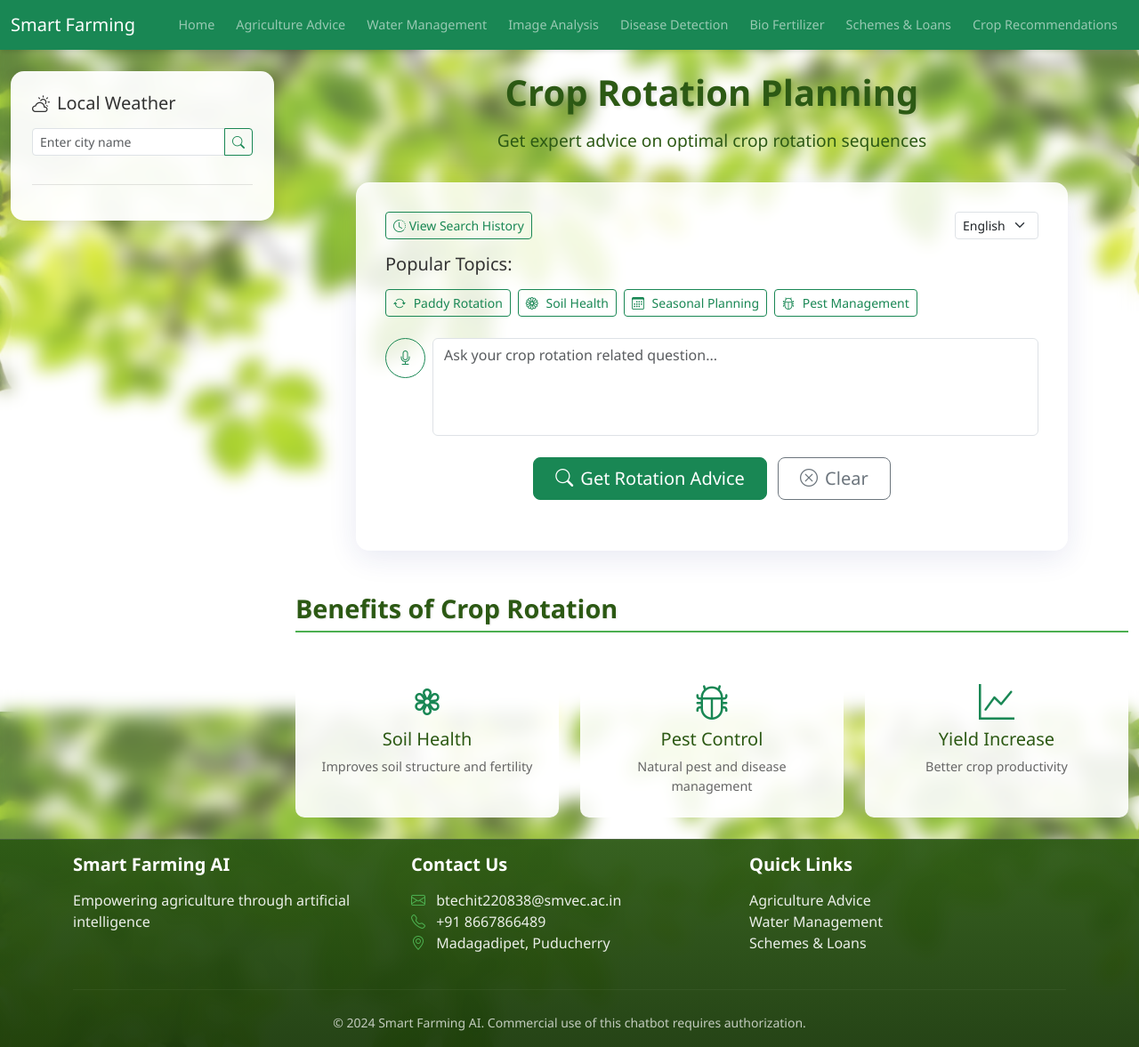
After one commit to Saathvic/AI-Agriculture-Advisor-for-small-farmers, a Flask app: page /crop-rotation in a window 1280 px wide. The commit adds this page. Shown: the whole page at 89% size. Run offline with Flask 3, Linux system fonts and the light colour scheme; some libraries are stand-ins or nearby versions.

Commit message:
Add crop rotation advice feature and quick access section

```diff
--- a/static/main.js
+++ b/static/main.js
@@ -782,3 +782,50 @@ window.getAgricultureAdvice = getAgricultureAdvice;
 window.startVoiceInput = startVoiceInput;
 window.showError = showError;
 window.showToast = showToast;
+
+// Add the function to handle crop rotation requests
+async function getCropRotationAdvice() {
+  const question = document.getElementById("rotation-question").value;
+  const language = document.getElementById("language").value;
+
+  if (!question) {
+    showError("Please enter your question");
+    return;
+  }
+
+  showLoading();
+
+  // Store request details for potential retry
+  window.lastRequestUrl = "/get-rotation-advice";
+  window.lastRequestHeaders = {
+    "Content-Type": "application/x-www-form-urlencoded",
+  };
+  window.lastRequestBody = `question=${encodeURIComponent(
+    question
+  )}&language=${encodeURIComponent(language)}`;
+
+  try {
+    const response = await fetch(window.lastRequestUrl, {
+      method: "POST",
+      headers: window.lastRequestHeaders,
+      body: window.lastRequestBody,
+    });
+
+    const data = await response.json();
+    if (data.error) throw new Error(data.error);
+
+    // Add to search history - Make sure this function is called
+    if (window.addToHistory) {
+      window.addToHistory(question);
+    }
+
+    await displayFormattedResponse("rotation-result", data.advice);
+  } catch (error) {
+    showError(error.message);
+  } finally {
+    hideLoading();
+  }
+}
+
+// Make the function globally available
+window.getCropRotationAdvice = getCropRotationAdvice;
--- a/static/styles.css
+++ b/static/styles.css
@@ -1555,3 +1555,24 @@ input[type="file"] {
 }
 
 /* ...existing code... */
+
+/* ...existing code... */
+
+.quick-access-section {
+  background: rgba(255, 255, 255, 0.1);
+  backdrop-filter: blur(10px);
+  -webkit-backdrop-filter: blur(10px);
+  border-top: 1px solid rgba(255, 255, 255, 0.2);
+  border-bottom: 1px solid rgba(255, 255, 255, 0.2);
+}
+
+.features-list small {
+  font-size: 0.9rem;
+  color: var(--text-color);
+}
+
+.features-list i {
+  margin-right: 0.5rem;
+}
+
+/* ...existing code... */
--- /dev/null
+++ b/templates/crop-rotation.html
@@ -0,0 +1,403 @@
+<!DOCTYPE html>
+<html lang="en">
+  <head>
+    <meta charset="UTF-8" />
+    <meta name="viewport" content="width=device-width, initial-scale=1.0" />
+    <title>Crop Rotation - Smart Farming</title>
+    <link
+      href="https://cdn.jsdelivr.net/npm/bootstrap@5.3.0/dist/css/bootstrap.min.css"
+      rel="stylesheet"
+    />
+    <link
+      href="https://cdn.jsdelivr.net/npm/bootstrap-icons@1.7.2/font/bootstrap-icons.css"
+      rel="stylesheet"
+    />
+    <link
+      rel="stylesheet"
+      href="https://cdnjs.cloudflare.com/ajax/libs/animate.css/4.1.1/animate.min.css"
+    />
+    <link rel="stylesheet" href="/static/styles.css" />
+  </head>
+  <body>
+    <nav class="navbar navbar-expand-lg navbar-dark bg-success">
+      <div class="container-fluid">
+        <a class="navbar-brand" href="/">Smart Farming</a>
+        <button
+          class="navbar-toggler"
+          type="button"
+          data-bs-toggle="collapse"
+          data-bs-target="#navbarNav"
+        >
+          <span class="navbar-toggler-icon"></span>
+        </button>
+        <div class="collapse navbar-collapse" id="navbarNav">
+          <ul class="navbar-nav">
+            <li class="nav-item"><a class="nav-link" href="/">Home</a></li>
+            <li class="nav-item">
+              <a class="nav-link" href="/agriculture">Agriculture Advice</a>
+            </li>
+            <li class="nav-item">
+              <a class="nav-link" href="/water">Water Management</a>
+            </li>
+            <li class="nav-item">
+              <a class="nav-link" href="/image">Image Analysis</a>
+            </li>
+            <li class="nav-item">
+              <a class="nav-link" href="/disease">Disease Detection</a>
+            </li>
+            <li class="nav-item">
+              <a class="nav-link" href="/bio-fertilizer">Bio Fertilizer</a>
+            </li>
+            <li class="nav-item">
+              <a class="nav-link" href="/schemes">Schemes & Loans</a>
+            </li>
+            <li class="nav-item">
+              <a class="nav-link" href="/crop-recommendations"
+                >Crop Recommendations</a
+              >
+            </li>
+          </ul>
+        </div>
+      </div>
+    </nav>
+
+    <div class="container-fluid py-4">
+      <div class="row">
+        <!-- Left Sidebar - Weather Dashboard -->
+        <div class="col-lg-3">
+          <div class="weather-dashboard sticky-top mb-4">
+            <div class="weather-header">
+              <h5 class="mb-3 d-flex align-items-center">
+                <i class="bi bi-cloud-sun me-2"></i>Local Weather
+              </h5>
+              <div class="search-box mb-3">
+                <div class="input-group">
+                  <input
+                    type="text"
+                    id="weather-city"
+                    class="form-control form-control-sm"
+                    placeholder="Enter city name"
+                  />
+                  <button
+                    class="btn btn-outline-success btn-sm"
+                    onclick="getWeatherData()"
+                  >
+                    <i class="bi bi-search"></i>
+                  </button>
+                </div>
+              </div>
+            </div>
+
+            <div id="weather-data" class="weather-cards" style="display: none">
+              <div class="weather-grid">
+                <div class="weather-card">
+                  <h6>
+                    <i class="bi bi-thermometer-half me-2"></i>Temperature
+                  </h6>
+                  <div id="temperature-data" class="weather-content"></div>
+                </div>
+                <div class="weather-card">
+                  <h6><i class="bi bi-droplet me-2"></i>Humidity</h6>
+                  <div id="humidity-data" class="weather-content"></div>
+                </div>
+                <div class="weather-card">
+                  <h6><i class="bi bi-cloud me-2"></i>Conditions</h6>
+                  <div id="conditions-data" class="weather-content"></div>
+                </div>
+              </div>
+            </div>
+          </div>
+        </div>
+
+        <!-- Main Content Area -->
+        <div class="col-lg-9">
+          <div class="text-center mb-4 animate__animated animate__fadeIn">
+            <h1 class="page-title">Crop Rotation Planning</h1>
+            <p class="page-subtitle">
+              Get expert advice on optimal crop rotation sequences
+            </p>
+          </div>
+
+          <div
+            class="form-container glass-morphism animate__animated animate__fadeInUp"
+          >
+            <!-- Language and Voice Input Controls -->
+            <div class="d-flex justify-content-between align-items-center mb-3">
+              <button
+                class="btn btn-outline-success btn-sm"
+                onclick="toggleSearchHistory()"
+              >
+                <i class="bi bi-clock-history"></i> View Search History
+              </button>
+              <select
+                id="language"
+                class="form-select form-select-sm"
+                style="width: auto"
+              >
+                <option value="en">English</option>
+                <option value="hi">हिंदी</option>
+                <option value="te">తెలుగు</option>
+                <option value="ta">தமிழ்</option>
+              </select>
+            </div>
+
+            <!-- Search History Panel -->
+            <div
+              id="searchHistory"
+              class="history-panel mb-4"
+              style="display: none"
+            >
+              <div class="card glass-morphism">
+                <div class="card-header bg-transparent">
+                  <h5 class="mb-0">Recent Searches</h5>
+                </div>
+                <div class="card-body" id="historyList">
+                  <!-- History items will be added here dynamically -->
+                </div>
+              </div>
+            </div>
+
+            <!-- Quick Topics Section -->
+            <div class="quick-topics mb-4">
+              <h5 class="mb-3">Popular Topics:</h5>
+              <div class="d-flex flex-wrap gap-2">
+                <button
+                  class="btn btn-outline-success btn-sm topic-btn"
+                  onclick="insertTopic('paddy rotation patterns for a year')"
+                >
+                  <i class="bi bi-arrow-repeat"></i> Paddy Rotation
+                </button>
+                <button
+                  class="btn btn-outline-success btn-sm topic-btn"
+                  onclick="insertTopic('crop rotation for soil health improvement')"
+                >
+                  <i class="bi bi-flower1"></i> Soil Health
+                </button>
+                <button
+                  class="btn btn-outline-success btn-sm topic-btn"
+                  onclick="insertTopic('seasonal crop rotation planning')"
+                >
+                  <i class="bi bi-calendar3"></i> Seasonal Planning
+                </button>
+                <button
+                  class="btn btn-outline-success btn-sm topic-btn"
+                  onclick="insertTopic('pest control through rotation')"
+                >
+                  <i class="bi bi-bug"></i> Pest Management
+                </button>
+              </div>
+            </div>
+
+            <!-- Input Area -->
+            <div class="input-section mb-4">
+              <div class="d-flex gap-2">
+                <button
+                  id="voiceInputBtn"
+                  class="btn btn-outline-success"
+                  onclick="startVoiceInput('rotation-question')"
+                >
+                  <i class="bi bi-mic"></i>
+                </button>
+                <div class="flex-grow-1">
+                  <textarea
+                    id="rotation-question"
+                    class="form-control custom-textarea"
+                    placeholder="Ask your crop rotation related question..."
+                    rows="4"
+                  ></textarea>
+                </div>
+              </div>
+            </div>
+
+            <!-- Action Buttons -->
+            <div class="text-center mb-4">
+              <button
+                onclick="getCropRotationAdvice()"
+                class="btn btn-success btn-lg px-4"
+              >
+                <i class="bi bi-search me-2"></i>Get Rotation Advice
+              </button>
+              <button
+                onclick="clearForm()"
+                class="btn btn-outline-secondary btn-lg px-4 ms-2"
+              >
+                <i class="bi bi-x-circle me-2"></i>Clear
+              </button>
+            </div>
+
+            <!-- Results Area -->
+            <div id="rotation-result" class="result-container mt-4">
+              <div class="loading-overlay" style="display: none">
+                <div class="spinner-border text-success mb-3" role="status">
+                  <span class="visually-hidden">Loading...</span>
+                </div>
+                <p class="text-success">Analyzing rotation patterns...</p>
+              </div>
+
+              <div class="advice" style="display: none">
+                <div class="response-header">
+                  <h3 class="response-title">Rotation Plan</h3>
+                  <div class="response-actions">
+                    <button
+                      class="action-btn"
+                      onclick="copyResponse()"
+                      title="Copy"
+                    >
+                      <i class="bi bi-clipboard"></i>
+                    </button>
+                    <button
+                      class="action-btn"
+                      onclick="shareResponse()"
+                      title="Share"
+                    >
+                      <i class="bi bi-share"></i>
+                    </button>
+                  </div>
+                </div>
+                <div class="advice-content">
+                  <!-- Content will be inserted here -->
+                </div>
+              </div>
+            </div>
+          </div>
+
+          <!-- Featured Topics -->
+          <div class="featured-topics mt-5">
+            <h4 class="section-title">Benefits of Crop Rotation</h4>
+            <div class="row g-4">
+              <div class="col-md-4">
+                <div class="topic-card">
+                  <i class="bi bi-flower3 fs-1 text-success"></i>
+                  <h5>Soil Health</h5>
+                  <p>Improves soil structure and fertility</p>
+                </div>
+              </div>
+              <div class="col-md-4">
+                <div class="topic-card">
+                  <i class="bi bi-bug fs-1 text-success"></i>
+                  <h5>Pest Control</h5>
+                  <p>Natural pest and disease management</p>
+                </div>
+              </div>
+              <div class="col-md-4">
+                <div class="topic-card">
+                  <i class="bi bi-graph-up fs-1 text-success"></i>
+                  <h5>Yield Increase</h5>
+                  <p>Better crop productivity</p>
+                </div>
+              </div>
+            </div>
+          </div>
+        </div>
+      </div>
+    </div>
+
+    <!-- Footer -->
+    <footer class="footer mt-auto py-3">
+      <div class="container">
+        <div class="row">
+          <div class="col-md-4">
+            <h5>Smart Farming AI</h5>
+            <p>Empowering agriculture through artificial intelligence</p>
+          </div>
+          <div class="col-md-4">
+            <h5>Contact Us</h5>
+            <p>
+              <i class="bi bi-envelope"></i> btechit220838@smvec.ac.in<br />
+              <i class="bi bi-telephone"></i> +91 8667866489<br />
+              <i class="bi bi-geo-alt"></i> Madagadipet, Puducherry
+            </p>
+          </div>
+          <div class="col-md-4">
+            <h5>Quick Links</h5>
+            <ul class="list-unstyled">
+              <li><a href="/agriculture">Agriculture Advice</a></li>
+              <li><a href="/water">Water Management</a></li>
+              <li><a href="/schemes">Schemes & Loans</a></li>
+            </ul>
+          </div>
+        </div>
+        <hr />
+        <div class="text-center">
+          <small
+            >&copy; 2024 Smart Farming AI. Commercial use of this chatbot
+            requires authorization.</small
+          >
+        </div>
+      </div>
+    </footer>
+
+    <script src="https://cdn.jsdelivr.net/npm/bootstrap@5.3.0/dist/js/bootstrap.bundle.min.js"></script>
+    <script src="/static/main.js"></script>
+    <script>
+      function insertTopic(topic) {
+        const textarea = document.getElementById("rotation-question");
+        textarea.value = `Please suggest a crop rotation plan for ${topic}`;
+        textarea.focus();
+      }
+
+      // Add search history management functions
+      function addToHistory(question) {
+        const history = JSON.parse(
+          localStorage.getItem("rotationHistory") || "[]"
+        );
+        history.unshift({
+          question,
+          timestamp: new Date().toISOString(),
+        });
+        if (history.length > 5) history.pop(); // Keep only last 5 searches
+        localStorage.setItem("rotationHistory", JSON.stringify(history));
+        updateHistoryDisplay();
+      }
+
+      function updateHistoryDisplay() {
+        const history = JSON.parse(
+          localStorage.getItem("rotationHistory") || "[]"
+        );
+        const historyList = document.getElementById("historyList");
+        if (!historyList) return;
+
+        historyList.innerHTML = history
+          .map(
+            (item) => `
+            <div class="history-item" onclick="loadHistoryItem('${
+              item.question
+            }')">
+                <small class="text-muted">${new Date(
+                  item.timestamp
+                ).toLocaleString()}</small>
+                <p class="mb-0">${item.question}</p>
+            </div>
+        `
+          )
+          .join("");
+      }
+
+      function loadHistoryItem(question) {
+        document.getElementById("rotation-question").value = question;
+      }
+
+      function toggleSearchHistory() {
+        const historyPanel = document.getElementById("searchHistory");
+        historyPanel.style.display =
+          historyPanel.style.display === "none" ? "block" : "none";
+      }
+
+      function clearForm() {
+        document.getElementById("rotation-question").value = "";
+        document.querySelector(".advice").style.display = "none";
+      }
+
+      // Initialize
+      document.addEventListener("DOMContentLoaded", function () {
+        updateHistoryDisplay();
+      });
+
+      // Make functions globally available
+      window.addToHistory = addToHistory;
+      window.updateHistoryDisplay = updateHistoryDisplay;
+      window.loadHistoryItem = loadHistoryItem;
+      window.toggleSearchHistory = toggleSearchHistory;
+    </script>
+  </body>
+</html>
```
Also changed, not shown: app100.py (+94 -0 lines), templates/index.html (+46 -0 lines).
